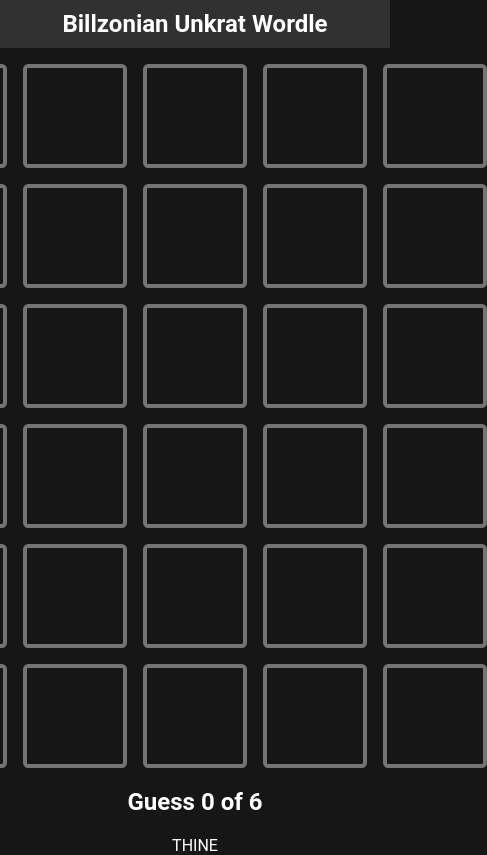
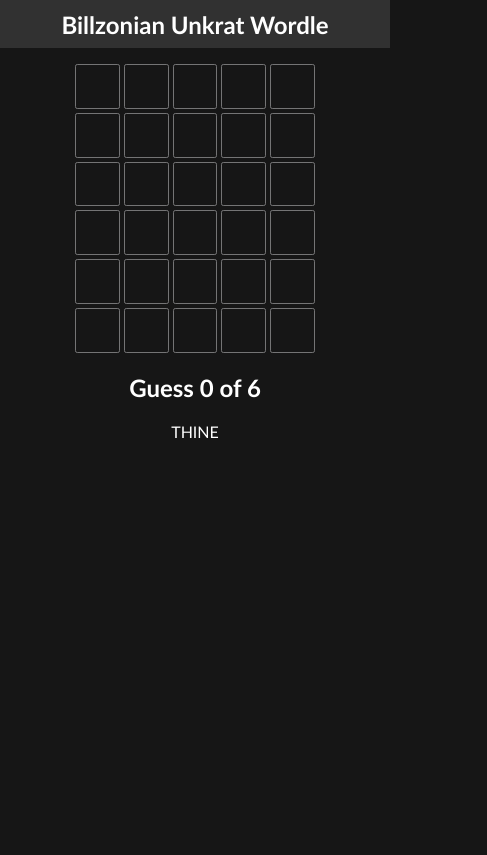
Before and after one commit to SeriousGuy888/BillzonianWordle, a Vue app: page / in a window 390 px wide. Shown: the whole page, 487 px wide, since content can reach past the window. Built offline with nearby package versions, Linux system fonts and the light colour scheme.

Commit message:
better fonts & made page display properly on small screens

```diff
--- a/src/assets/global.css
+++ b/src/assets/global.css
@@ -1,5 +1,5 @@
 body {
-  font-family: 'Roboto', 'Segoe UI', 'Open Sans', 'Helvetica Neue', sans-serif;
+  font-family: Candara, Calibri, Segoe, Segoe UI, Optima, Arial, sans-serif;
   background-color: #161616;
 	color: #fff;
   text-align: center;
--- a/src/components/LetterCell.vue
+++ b/src/components/LetterCell.vue
@@ -30,11 +30,13 @@ export default defineComponent({
 
 <style scoped lang="scss">
 .letter-cell {
+  font-family: Gill Sans, Gill Sans MT, Calibri, sans-serif;
+
   display: flex;
-  border: 4px solid #747475;
+  border: 0.25vmin solid #747475;
   border-radius: 5%;
-  padding: 0.5em;
-  font-size: 3rem;
+  padding: 2vmin;
+  font-size: 7vmin;
   width: 1em;
   height: 1em;
   justify-content: center;
@@ -42,12 +44,12 @@ export default defineComponent({
   font-weight: bold;
   background-color: transparent;
 
+  $time: 1s;
+  transition: $time;
+  transition-delay: var(--delay);
   &.grey, &.yellow, &.green {
-    $time: 1s;
     animation: flip-cell $time ease-in;
-    transition: $time;
     animation-delay: var(--delay);
-    transition-delay: var(--delay);
   }
 
   &.grey {
--- a/src/components/LetterGrid.vue
+++ b/src/components/LetterGrid.vue
@@ -46,7 +46,7 @@ export default defineComponent({
   align-content: center;
   justify-content: center;
   flex-direction: column;
-  gap: 1rem;
+  gap: 1vmin;
   user-select: none;
 }
 </style>
--- a/src/components/LetterRow.vue
+++ b/src/components/LetterRow.vue
@@ -60,7 +60,7 @@ export default defineComponent({
 .letter-row {
   display: flex;
   flex-direction: row;
-  gap: 1rem;
+  gap: 1vmin;
   align-self: center;
 }
 </style>
```
